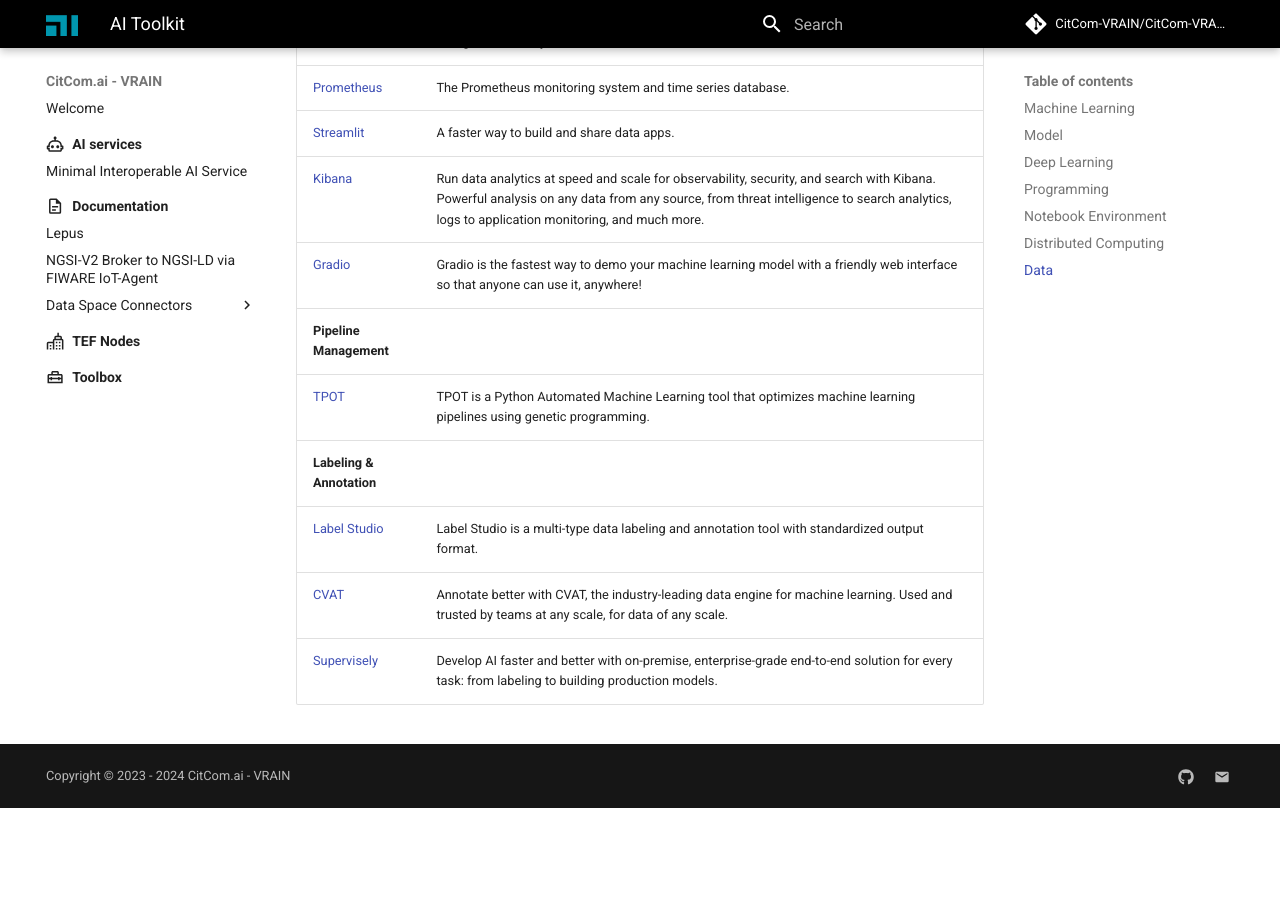
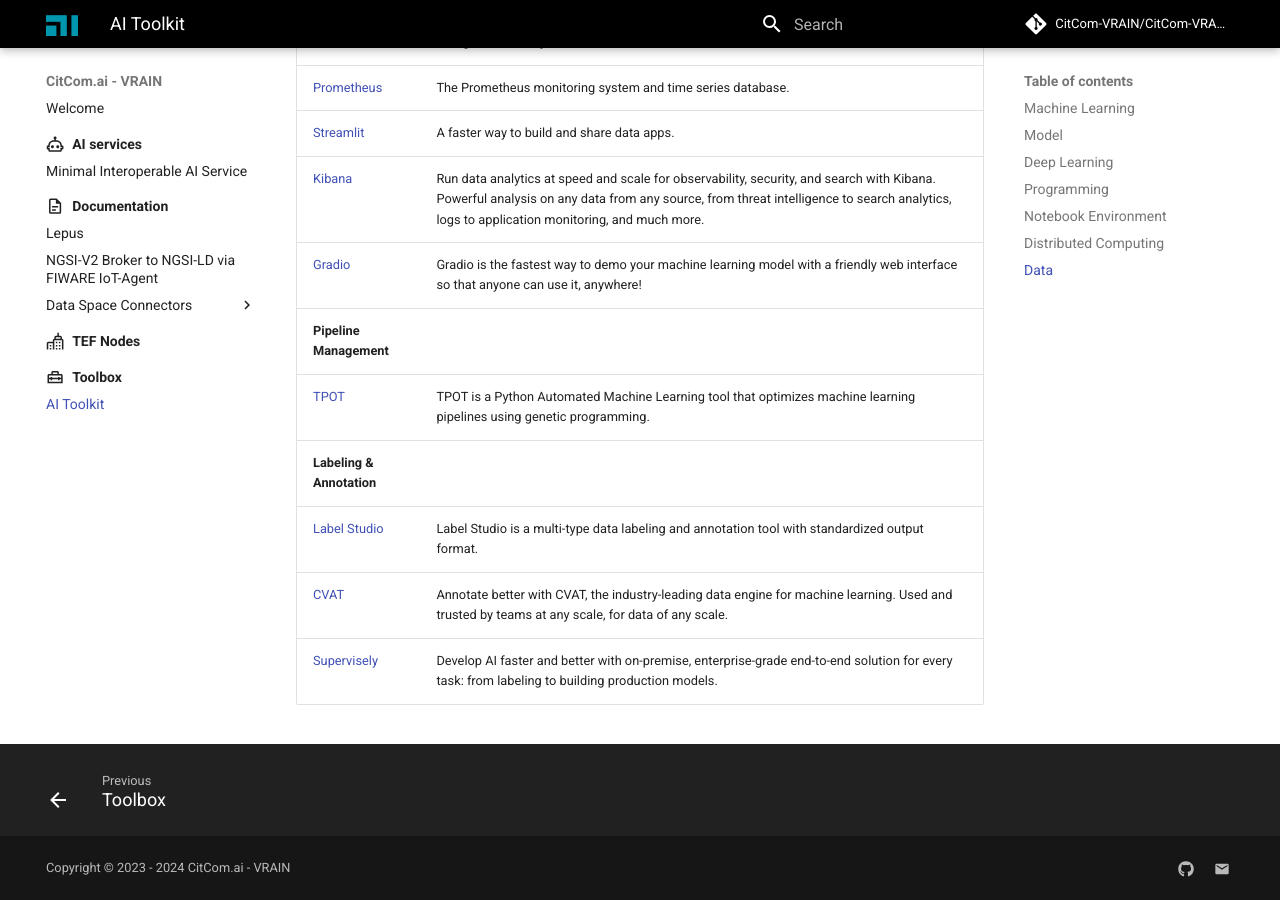
Before and after one commit to riseupalex/CitComAI-Hub.github.io, an MkDocs documentation site: the page built from docs/toolbox/ai_toolkit.md, in a window 1280 px wide and 900 px high, scrolled down 4686 px. Built offline with MkDocs 1.6.1 and Material for MkDocs 9.7.7, drawn with Linux system fonts in a browser that asks for light colours; comment, search, counter and statistics services are not loaded; before the commit the page ends 5494 px from its top, so only the background shows below that.

Commit message:
Add AI Toolkit to nav menu

```diff
--- a/mkdocs.yml
+++ b/mkdocs.yml
@@ -39,6 +39,7 @@
     - tef/index.md
   - Toolbox:
     - toolbox/index.md
+    - AI Toolkit: toolbox/ai_toolkit.md
 extra:
   generator: false
   social:
```
